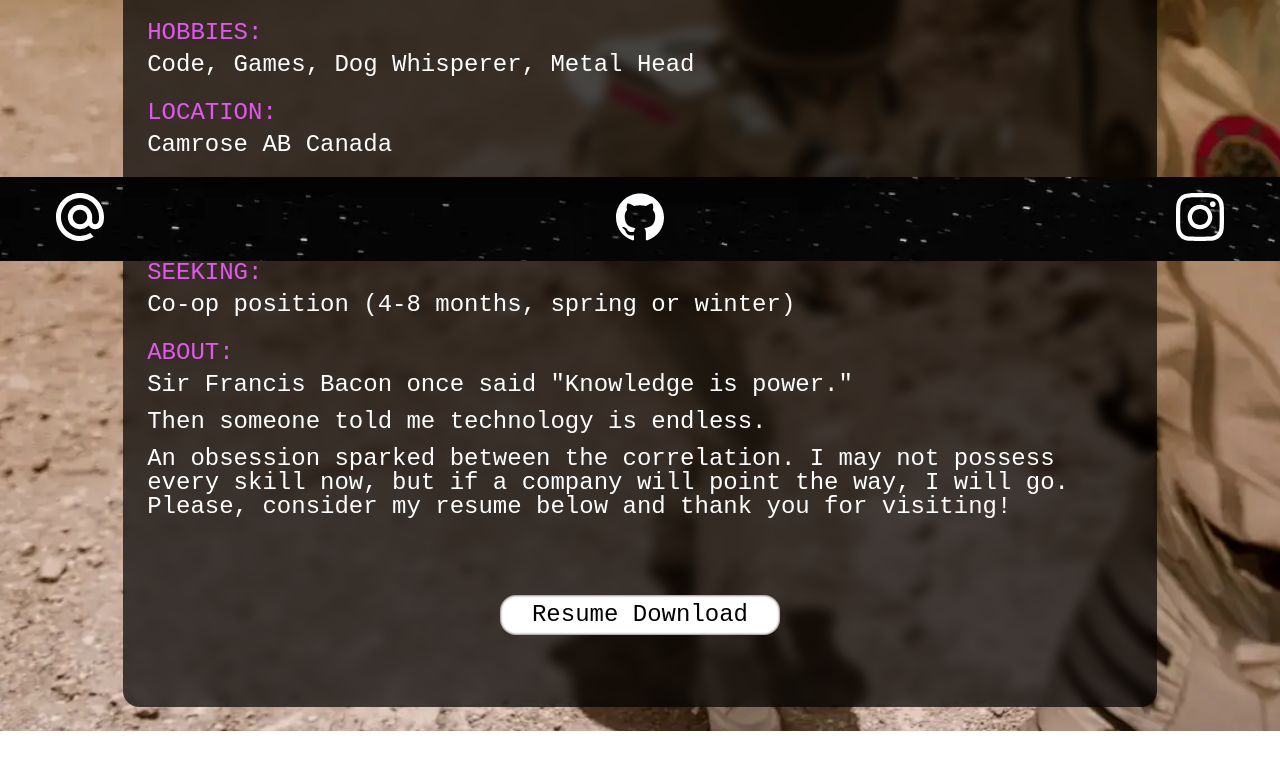
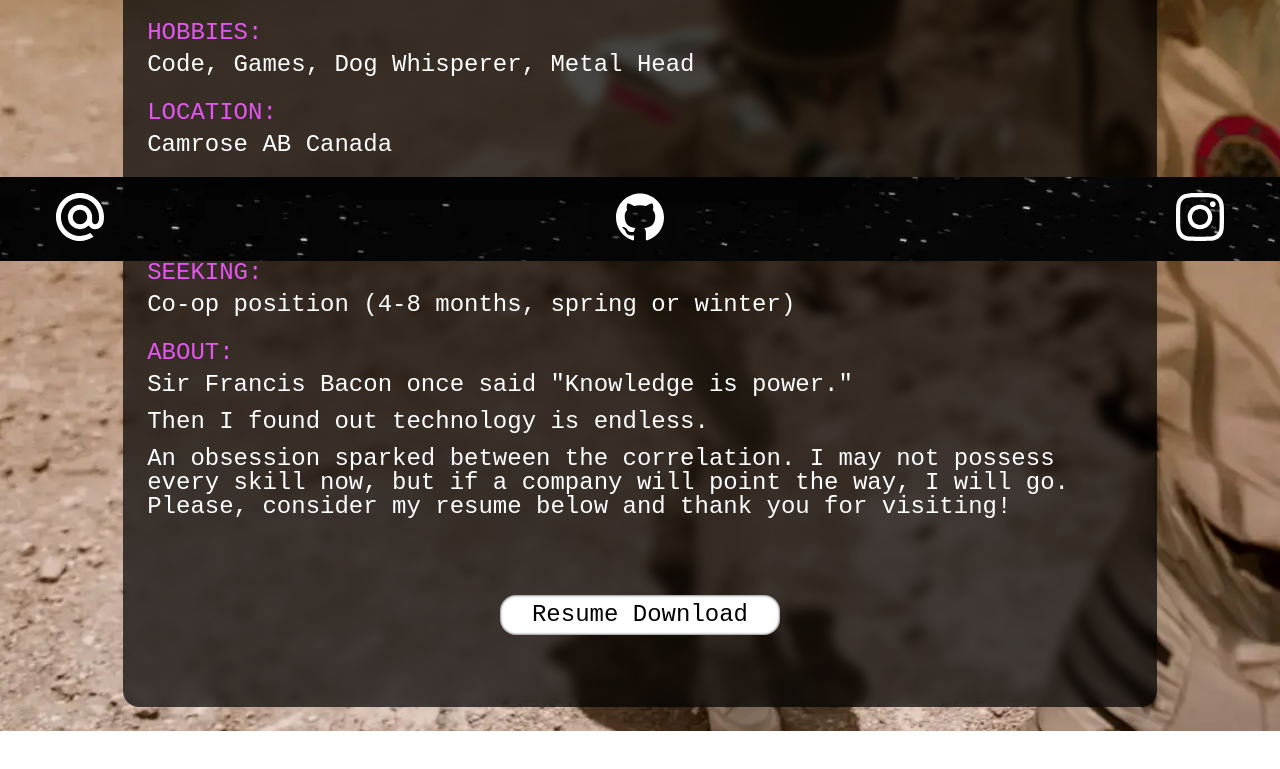
Before and after one commit to Nashtronaut/web-portfolio, a plain HTML site: page about.html in a window 1280 px wide. Shown: the part 539-1308 px from the top of the page. Drawn offline with Linux system fonts and the light colour scheme; a web font is replaced by a local one.

Commit message:
changed about me content

```diff
--- a/about.html
+++ b/about.html
@@ -56,7 +56,7 @@
       <li><span>LOCATION:</span> Camrose AB Canada</li>
       <li><span>EMAIL:</span> nashboisvert1@gmail.com</li>
       <li><span>SEEKING:</span> Co-op position (4-8 months, spring or winter)</li>
-      <li><span>ABOUT:</span><p>Sir Francis Bacon once said "Knowledge is power."</p><p>Then someone told me
+      <li><span>ABOUT:</span><p>Sir Francis Bacon once said "Knowledge is power."</p><p>Then I found out
         technology is endless.</p><p>An obsession sparked between the correlation. I may not possess every skill
         now, but if a company will point the way, I will go. Please, consider my resume below and thank you for
         visiting!</p></li>
```
